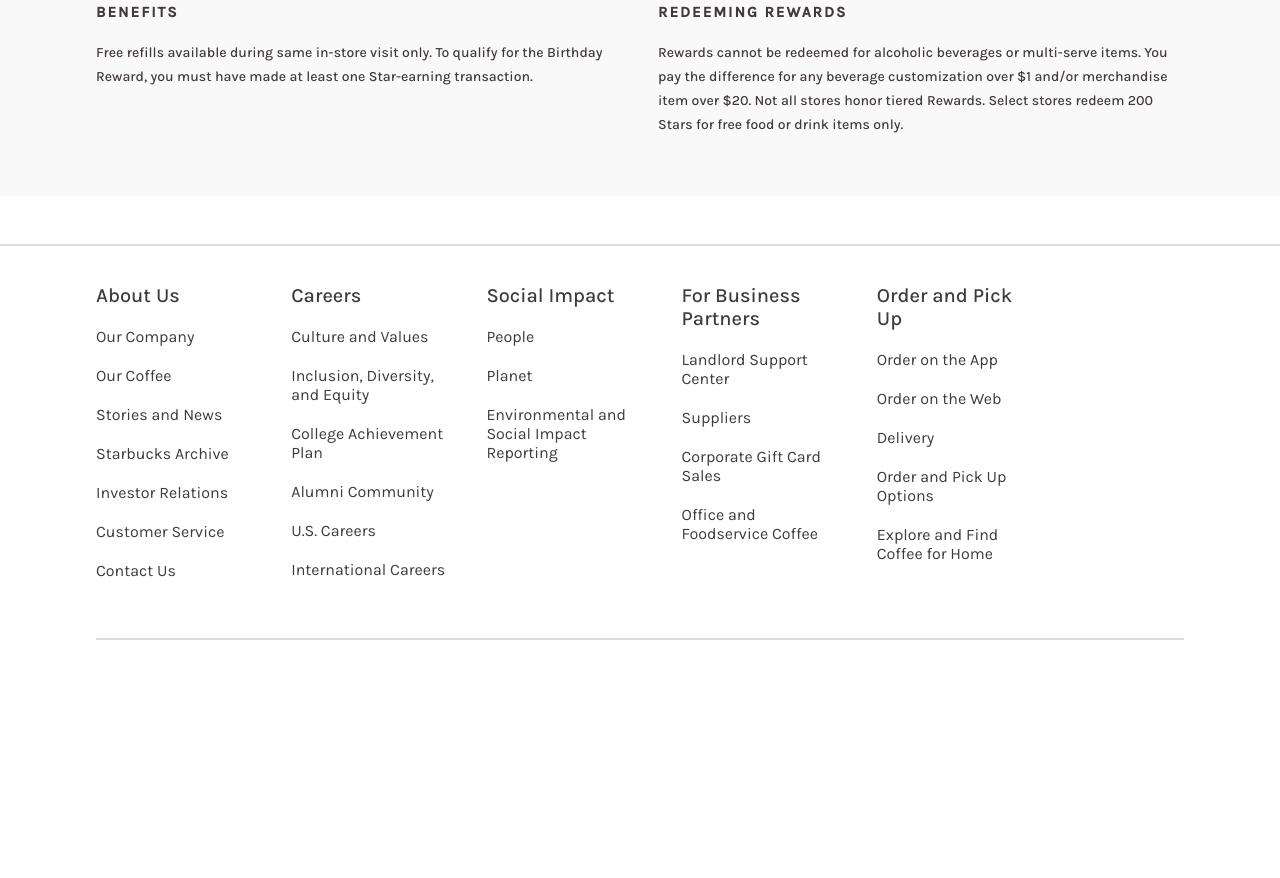
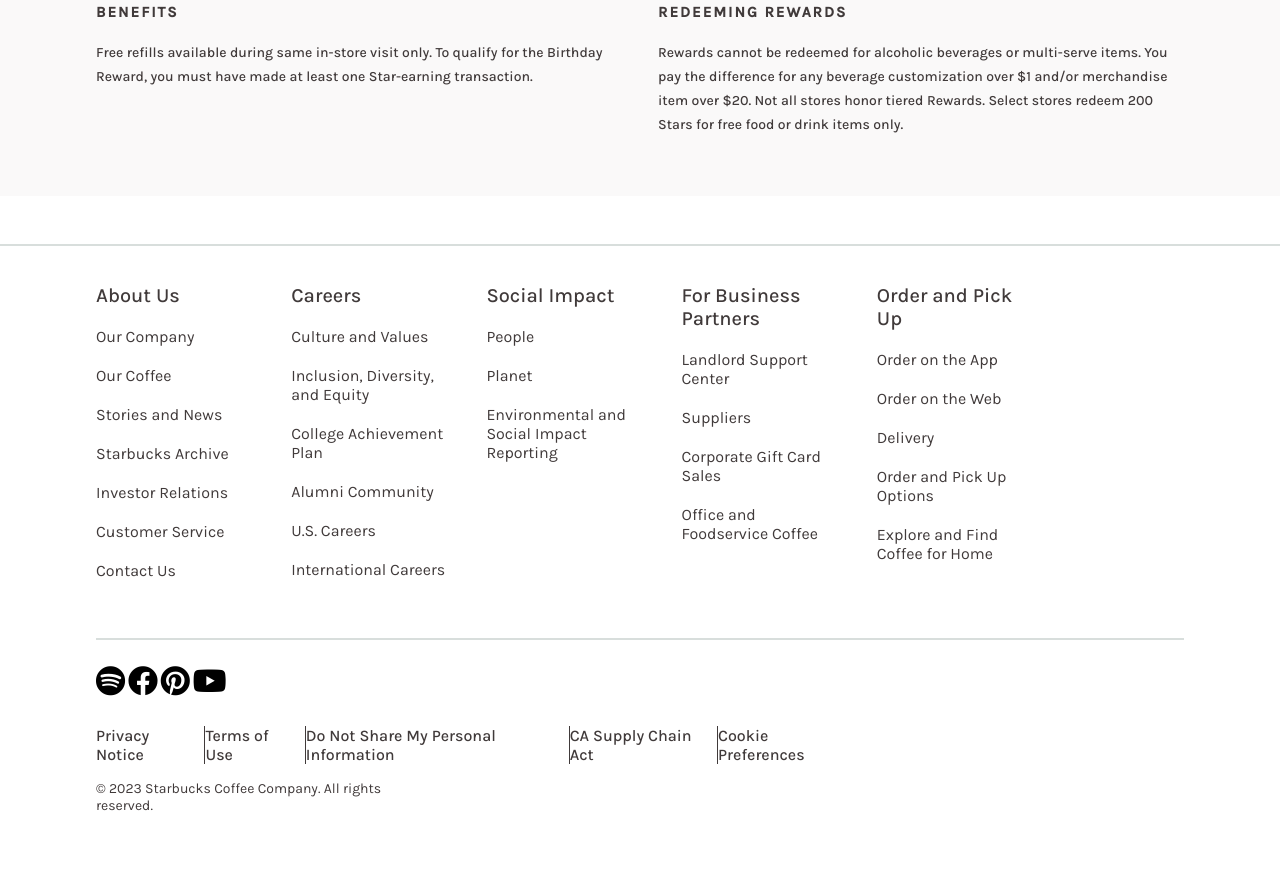
Before and after one commit to Unluqy1/starbucks-clone-project, a plain HTML site: page index.html in a window 1280 px wide. Shown: the part 4249-5127 px from the top of the page. Before the commit the page ends 4889 px from the top, so only its background shows below. Drawn offline with Linux system fonts and the light colour scheme; a web font is replaced by a local one.

Commit message:
finished base page

```diff
--- a/index.html
+++ b/index.html
@@ -325,6 +325,28 @@
 
     </section>
     <hr class="second_horizontal-rule">
-
+   <section id="socials">
+    <div class="socials__row">
+    <div class="socials__icons">
+        <i class="fab fa-spotify" style="color: #000000;"></i>
+        <i class="fab fa-facebook" style="color: #000000;"></i>
+        <i class="fab fa-pinterest" style="color: #000000;"></i>
+        <i class="fab fa-youtube" style="color: #000000;"></i>
+    </div>
+    <div class="socials__headers">
+        <a href="#" class="socials__headers--links"><h2 class="socials__header">Privacy Notice</h2></a>
+        <a href="#" class="socials__headers--links"><h2 class="socials__header">
+            Terms of Use</h2></a>
+        <a href="#" class="socials__headers--links"><h2 class="socials__header">
+            Do Not Share My Personal Information</h2></a>
+        <a href="#" class="socials__headers--links"><h2 class="socials__header">
+            CA Supply Chain Act</h2></a>
+        <a href="#" class="socials__headers--links"><h2 class="socials__header last__header">Cookie Preferences</h2></a>
+    </div>
+    <div class="socials__copyright">
+        <p class="socials__copyright--message">© 2023 Starbucks Coffee Company. All rights reserved.</p>
+    </div>
+    </div>
+   </section>
 </body>
 </html>
--- a/styles.css
+++ b/styles.css
@@ -740,3 +740,65 @@
    margin: 0 auto;
 
 }
+
+/* SOCIALS */
+
+#socials{
+    padding-top: 2%;
+    padding-bottom: 5%;
+}
+
+.socials__row{
+    display: flex;
+    flex-direction: column;
+    max-width: 85%;
+    width: 100%;
+    margin: 0 auto;
+}
+
+
+.socials__icons{
+display: flex;
+max-width: 12%;
+justify-content: space-between;
+
+
+}
+.fab{
+    font-size: 30px;
+ padding-bottom: 1em;
+}
+.socials__headers{
+    display: flex;
+    align-items: center;
+    width: 70%;
+    justify-content: space-between;
+    padding-bottom: 1em;
+
+}
+.socials__headers--links{
+
+    color: #403a3a;
+
+}
+.socials__header{
+    font-family: Karla, sans-serif;
+    flex: 1;
+   padding-right: 20px;
+   border-right: 1px solid #403a3a;
+    font-size: 16px;
+font-weight: 500;
+
+}
+.last__header{
+    border-right: none;
+}
+.socials__copyright{
+    max-width: 30%;
+    width: 100%;
+}
+.socials__copyright--message{
+    font-family: Karla, sans-serif;
+    color: #403a3a;
+    font-size: 14px;
+}
```
